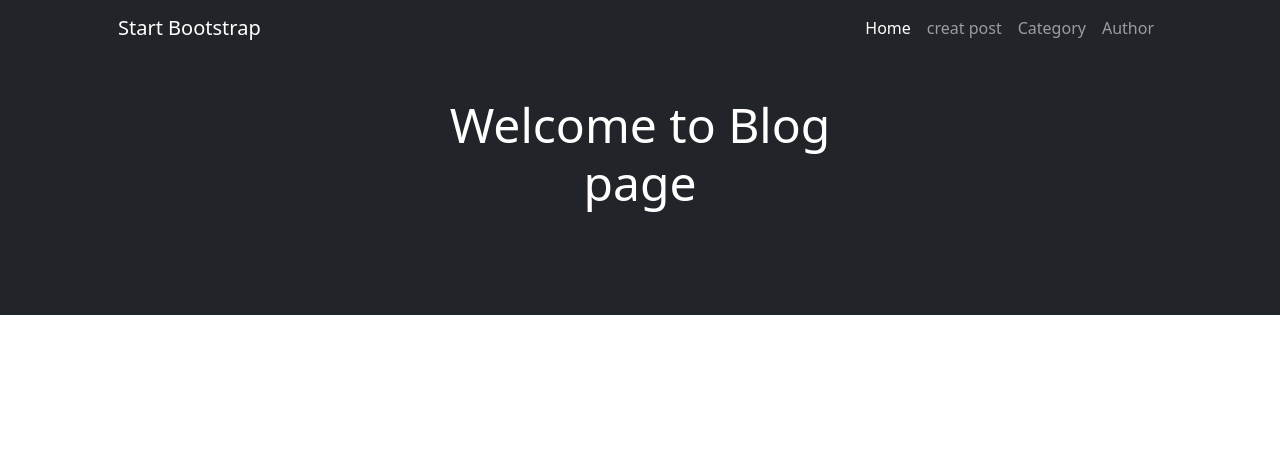
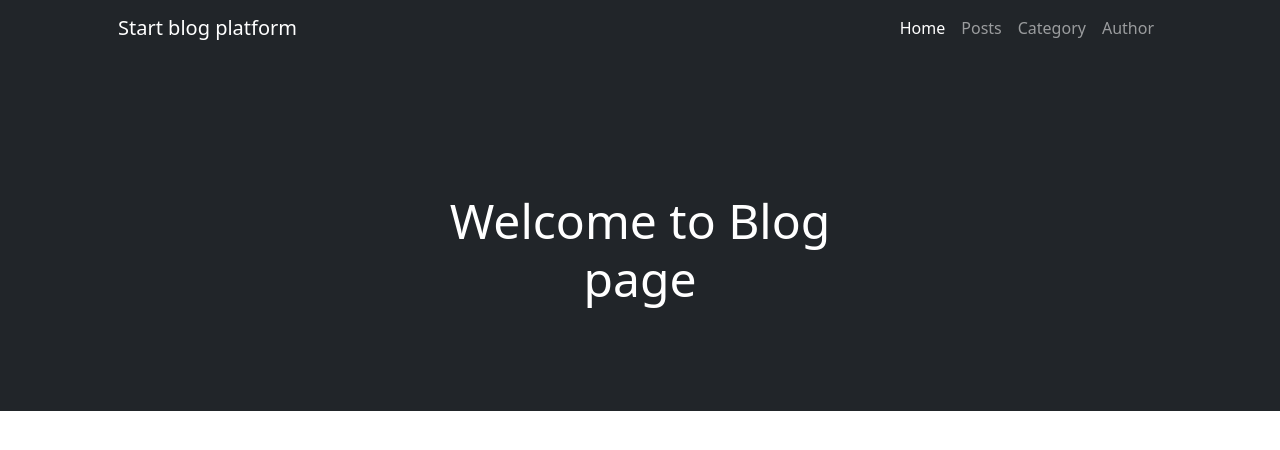
Before and after one commit to rezatn0934/CW-98, a Django app: page / in a window 1280 px wide. Shown: the top 450 px of the page. Run offline with Django 4.2, Linux system fonts and the light colour scheme.

Commit message:
feat: define header

```diff
--- a/CW/week15/blogplatform/template/base.html
+++ b/CW/week15/blogplatform/template/base.html
@@ -6,21 +6,25 @@
     </head>
 
     <body>
-        <header>
-            <nav class="navbar fixed-top navbar-expand-lg navbar-dark bg-dark">
+        <nav class="navbar fixed-top navbar-expand-lg navbar-dark bg-dark">
             <div class="container px-5">
-                <a class="navbar-brand" href="#!">Start Bootstrap</a>
+                <a class="navbar-brand" href="">Start blog platform</a>
                 <button class="navbar-toggler" type="button" data-bs-toggle="collapse" data-bs-target="#navbarSupportedContent" aria-controls="navbarSupportedContent" aria-expanded="false" aria-label="Toggle navigation"><span class="navbar-toggler-icon"></span></button>
                 <div class="collapse navbar-collapse" id="navbarSupportedContent">
                     <ul class="navbar-nav ms-auto mb-2 mb-lg-0">
-                        <li class="nav-item"><a class="nav-link active" aria-current="page" href="#">Home</a></li>
-                        <li class="nav-item"><a class="nav-link" href="#!">creat post</a></li>
-                        <li class="nav-item"><a class="nav-link" href="#!">Category</a></li>
+                        <li class="nav-item"><a class="nav-link active" aria-current="page" href="http://localhost:8000/">Home</a></li>
+                        <li class="nav-item"><a class="nav-link" href="http://localhost:8000/post">Posts</a></li>
+                        <li class="nav-item"><a class="nav-link" href="http://localhost:8000/category">Category</a></li>
                         <li class="nav-item"><a class="nav-link" href="#!">Author</a></li>
                     </ul>
                 </div>
             </div>
         </nav>
+        <header class="bg-dark py-5">
+            <div class="container px-5">
+                <div class="row gx-5 justify-content-center">
+                </div>
+            </div>
         </header>
 
             {% block content %}
@@ -28,4 +32,7 @@
             {% endblock content %}
 
     </body>
+    <script src="https://cdn.jsdelivr.net/npm/bootstrap@5.2.3/dist/js/bootstrap.bundle.min.js"
+     integrity="sha384-kenU1KFdBIe4zVF0s0G1M5b4hcpxyD9F7jL+jjXkk+Q2h455rYXK/7HAuoJl+0I4"
+     crossorigin="anonymous"></script>
 </html>
```
